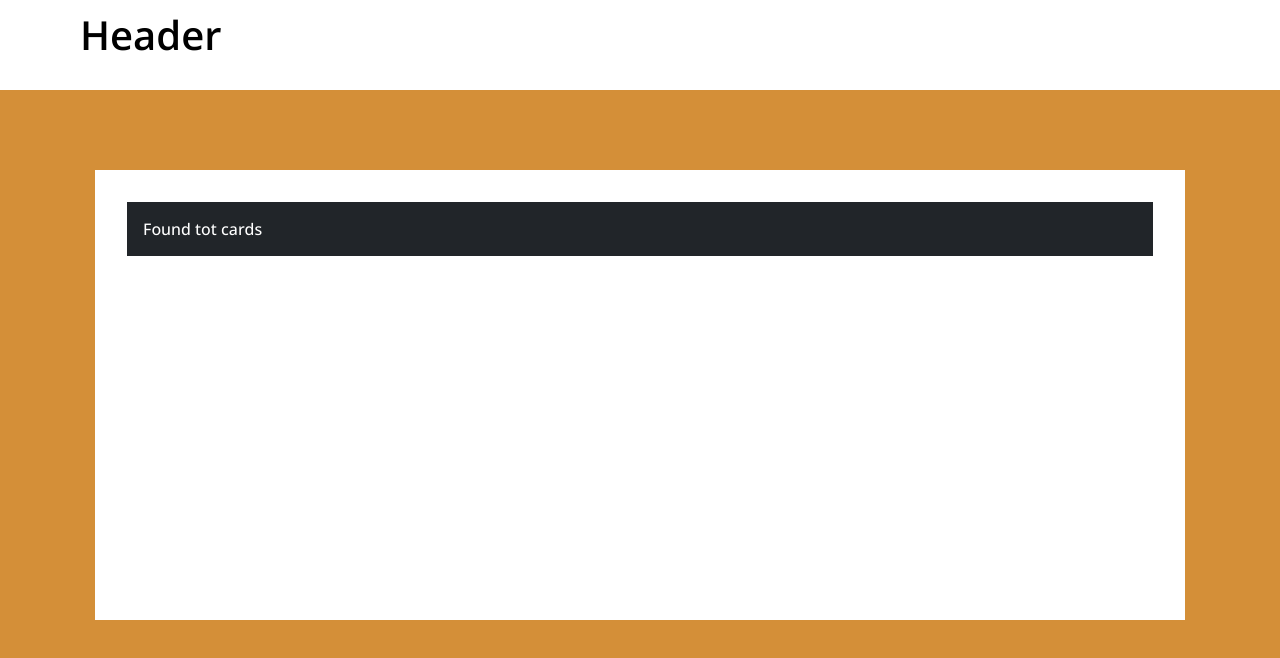
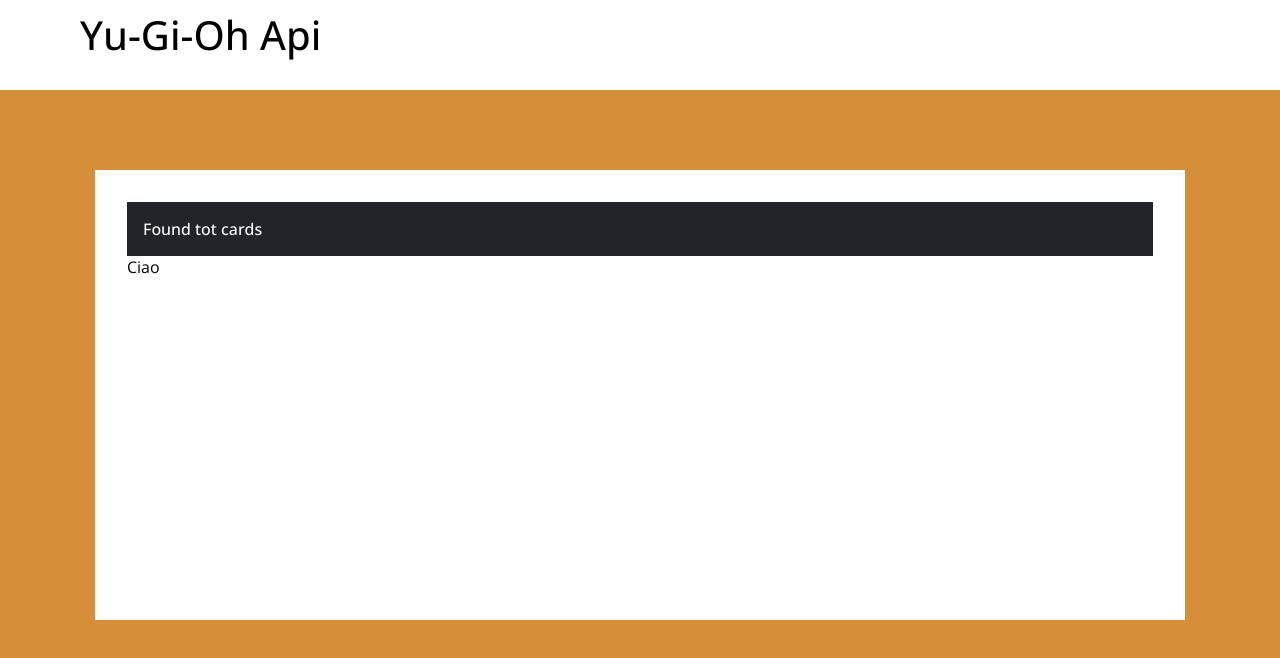
Before and after one commit to AndreaFumagalli4/vite-breaking-bad, a Vue app: page / in a window 1280 px wide. Shown: the top 658 px of the page. Built offline with nearby package versions, Linux system fonts and the light colour scheme.

Commit message:
add store.js

```diff
--- a/src/components/AppHeader.vue
+++ b/src/components/AppHeader.vue
@@ -7,13 +7,13 @@
 
 <template>
   <h1>
-    Header
+    Yu-Gi-Oh Api
   </h1>
 </template>
 
 <style lang="scss" scoped>
   h1 {
-    font-weight: 600;
+    font-weight: 500;
     font-size: 2.5rem;
     line-height: calc(90px - 1.25rem);
     padding-left: 5rem;
--- a/src/components/AppMain.vue
+++ b/src/components/AppMain.vue
@@ -1,7 +1,15 @@
 <script>
+import { store } from '../store.js';
 
 export default{
-  name: 'AppMain'
+  name: 'AppMain',
+
+  data() {
+    return {
+      store,
+    }
+  },
+
 }
 </script>
 
@@ -13,6 +21,11 @@
         <section class="card-number">
           <p>
             Found tot cards
+          </p>
+        </section>
+        <section class="cards">
+          <p>
+            {{ store.searchText }}
           </p>
         </section>
       </div>
--- /dev/null
+++ b/src/store.js
@@ -0,0 +1,5 @@
+import { reactive } from 'vue'
+
+export const store = reactive({
+    searchText: 'Ciao'
+})
```
